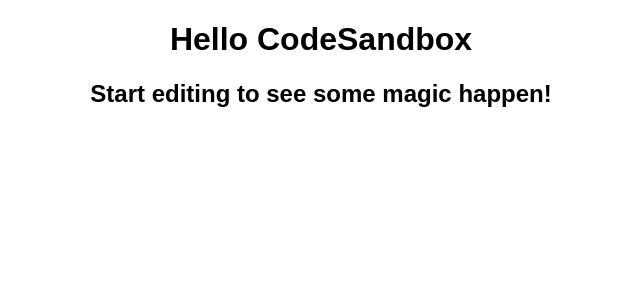
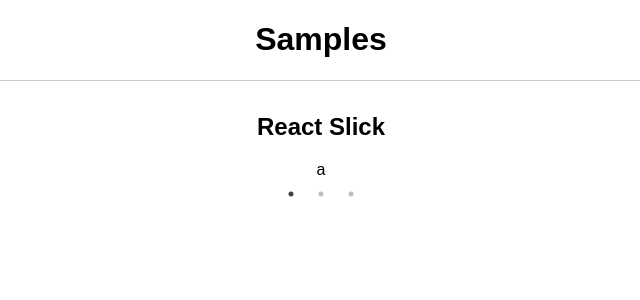
Before and after one commit to keishibuki/react-samples, a React (Create React App) app: page / in a window 1280 px wide. Shown: the top 300 px of the page, without its empty margins (319-959 px from the left). Built offline with nearby package versions, Linux system fonts and the light colour scheme.

Commit message:
Add: react-slick sample

```diff
--- a/package.json
+++ b/package.json
@@ -10,10 +10,12 @@
   "main": "src/index.tsx",
   "dependencies": {
     "@types/react-slick": "0.23.4",
+    "@types/slick-carousel": "1.6.34",
     "react": "^16.12.0",
     "react-dom": "^16.12.0",
     "react-scripts": "3.3.0",
-    "react-slick": "0.25.2"
+    "react-slick": "0.25.2",
+    "slick-carousel": "1.8.1"
   },
   "devDependencies": {
     "@types/react": "16.9.19",
--- a/src/App.tsx
+++ b/src/App.tsx
@@ -1,11 +1,14 @@
 import * as React from "react";
+import ReactSlick from "./react-slick";
 import "./styles.css";
 
 export default function App() {
   return (
     <div className="App">
-      <h1>Hello CodeSandbox</h1>
-      <h2>Start editing to see some magic happen!</h2>
+      <h1>Samples</h1>
+      <section>
+        <ReactSlick />
+      </section>
     </div>
   );
 }
--- /dev/null
+++ b/src/react-slick/index.tsx
@@ -0,0 +1,19 @@
+import * as React from "react";
+import Slider from "react-slick";
+import "slick-carousel/slick/slick.css";
+import "slick-carousel/slick/slick-theme.css";
+
+const reactSlick = () => {
+  return (
+    <div>
+      <h2>React Slick</h2>
+      <Slider slidesToShow={1} slidesToScroll={1} speed={500} dots infinite>
+        <div>a</div>
+        <div>b</div>
+        <div>c</div>
+      </Slider>
+    </div>
+  );
+};
+
+export default reactSlick;
--- a/src/styles.css
+++ b/src/styles.css
@@ -2,3 +2,8 @@
   font-family: sans-serif;
   text-align: center;
 }
+
+section {
+  padding: 12px 0;
+  border-top: 1px solid #ccc;
+}
```
